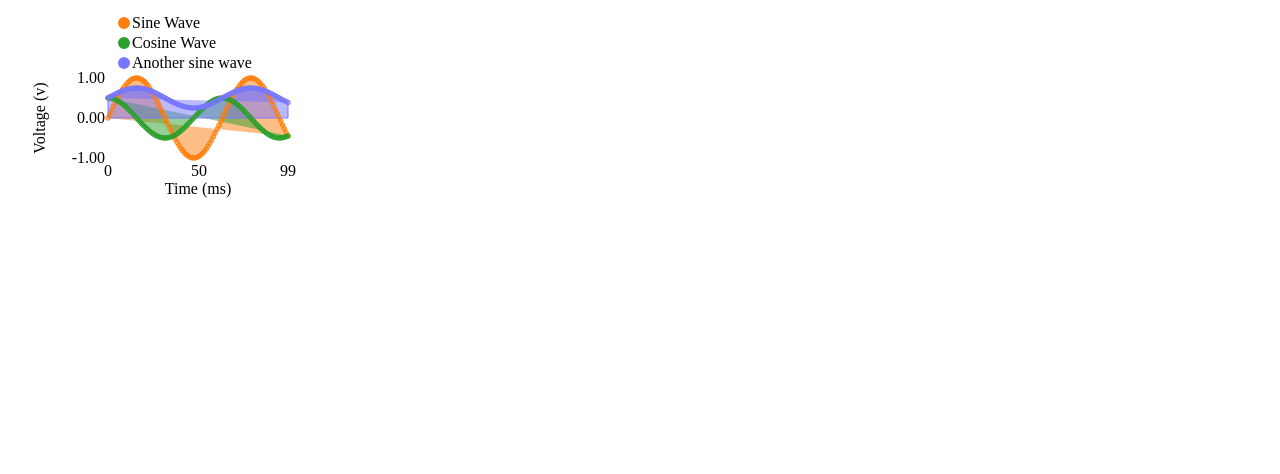
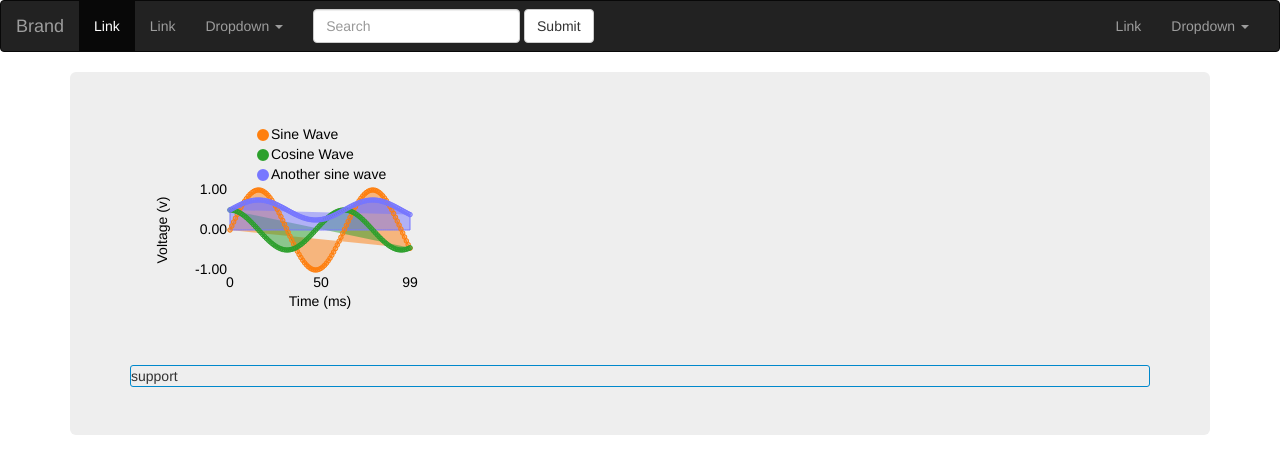
Before and after one commit to raduy/czebyszew-approximation-showcase-mownit, a plain HTML site: page index.html in a window 1280 px wide. Drawn offline with nearby package versions, Linux system fonts and the light colour scheme.

Commit message:
navigation bar

```diff
--- a/index.html
+++ b/index.html
@@ -2,13 +2,84 @@
 <html>
 <head>
     <meta charset="utf-8">
-    <title>My First Chart</title>
-    <link href="lib/css/nv.d3.css" rel="stylesheet">
+    <title>Chebyshev Approximation Showcase</title>
+
+    <!--CSS-->
+    <link rel="stylesheet" href="lib/css/style.css"/>
+    <link rel="stylesheet"  href="lib/css/nv.d3.css">
+
+    <!--D3 && NV-->
     <script src="http://d3js.org/d3.v3.min.js" charset="utf-8"></script>
     <script src="lib/js/nv.d3.js"></script>
+
+    <!--jQuery    -->
+    <script src="//code.jquery.com/jquery-1.11.0.min.js"></script>
+    <script src="//code.jquery.com/jquery-migrate-1.2.1.min.js"></script>
+
+    <!--Bootstrap-->
+    <link href="//netdna.bootstrapcdn.com/bootstrap/3.1.1/css/bootstrap.min.css" rel="stylesheet">
+    <script src="//netdna.bootstrapcdn.com/bootstrap/3.1.1/js/bootstrap.min.js"></script>
+
 </head>
 <body>
-<svg height="200"></svg>
+<nav class="navbar navbar-inverse" role="navigation">
+    <div class="container-fluid">
+        <!-- Brand and toggle get grouped for better mobile display -->
+        <div class="navbar-header">
+            <a class="navbar-brand" href="#">Brand</a>
+        </div>
+
+        <!-- Collect the nav links, forms, and other content for toggling -->
+        <div class="collapse navbar-collapse" id="bs-example-navbar-collapse-1">
+            <ul class="nav navbar-nav">
+                <li class="active"><a href="#">Link</a></li>
+                <li><a href="#">Link</a></li>
+                <li class="dropdown">
+                    <a href="#" class="dropdown-toggle" data-toggle="dropdown">Dropdown <b class="caret"></b></a>
+                    <ul class="dropdown-menu">
+                        <li><a href="#">Action</a></li>
+                        <li><a href="#">Another action</a></li>
+                        <li><a href="#">Something else here</a></li>
+                        <li class="divider"></li>
+                        <li><a href="#">Separated link</a></li>
+                        <li class="divider"></li>
+                        <li><a href="#">One more separated link</a></li>
+                    </ul>
+                </li>
+            </ul>
+            <form class="navbar-form navbar-left" role="search">
+                <div class="form-group">
+                    <input type="text" class="form-control" placeholder="Search">
+                </div>
+                <button type="submit" class="btn btn-default">Submit</button>
+            </form>
+            <ul class="nav navbar-nav navbar-right">
+                <li><a href="#">Link</a></li>
+                <li class="dropdown">
+                    <a href="#" class="dropdown-toggle" data-toggle="dropdown">Dropdown <b class="caret"></b></a>
+                    <ul class="dropdown-menu">
+                        <li><a href="#">Action</a></li>
+                        <li><a href="#">Another action</a></li>
+                        <li><a href="#">Something else here</a></li>
+                        <li class="divider"></li>
+                        <li><a href="#">Separated link</a></li>
+                    </ul>
+                </li>
+            </ul>
+        </div>
+        <!-- /.navbar-collapse -->
+    </div>
+    <!-- /.container-fluid -->
+</nav>
+<div class="container">
+    <div class="jumbotron">
+        <svg height="200"></svg>
+        <div class="main-view">
+            support
+        </div>
+    </div>
+</div>
+
 
 <script src="mychart.js"></script>
 </body>
--- /dev/null
+++ b/lib/css/style.css
@@ -0,0 +1,5 @@
+.main-view {
+    margin-top: 40px;
+    border: thin solid #0088CC;
+    border-radius: 3px;
+}
```
